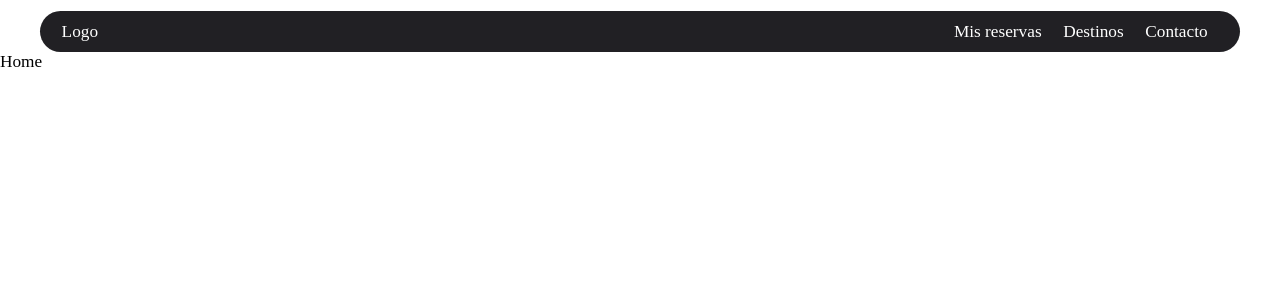
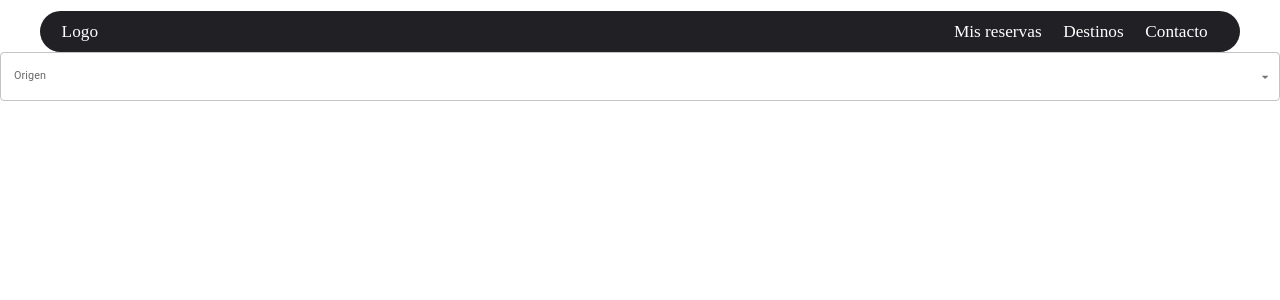
Before and after one commit to LeonardoAntezana/fake-aeroline-app, a React (Vite) app: page / in a window 1280 px wide. Shown: the top 300 px of the page. Built offline with nearby package versions, Linux system fonts and the light colour scheme.

Commit message:
create view Home

```diff
--- a/src/pages/Home/Home.tsx
+++ b/src/pages/Home/Home.tsx
@@ -1,9 +1,10 @@
+import { FlightPicker } from "./components";
 
 const Home = () => {
-
 	return (
 		<div>
-			Home
+			{/* CREATE A CAROUSEL */}
+			<FlightPicker items={[{name: 'argentina'}, {name: 'brasil'}]}/>
 		</div>
 	);
 };
```
